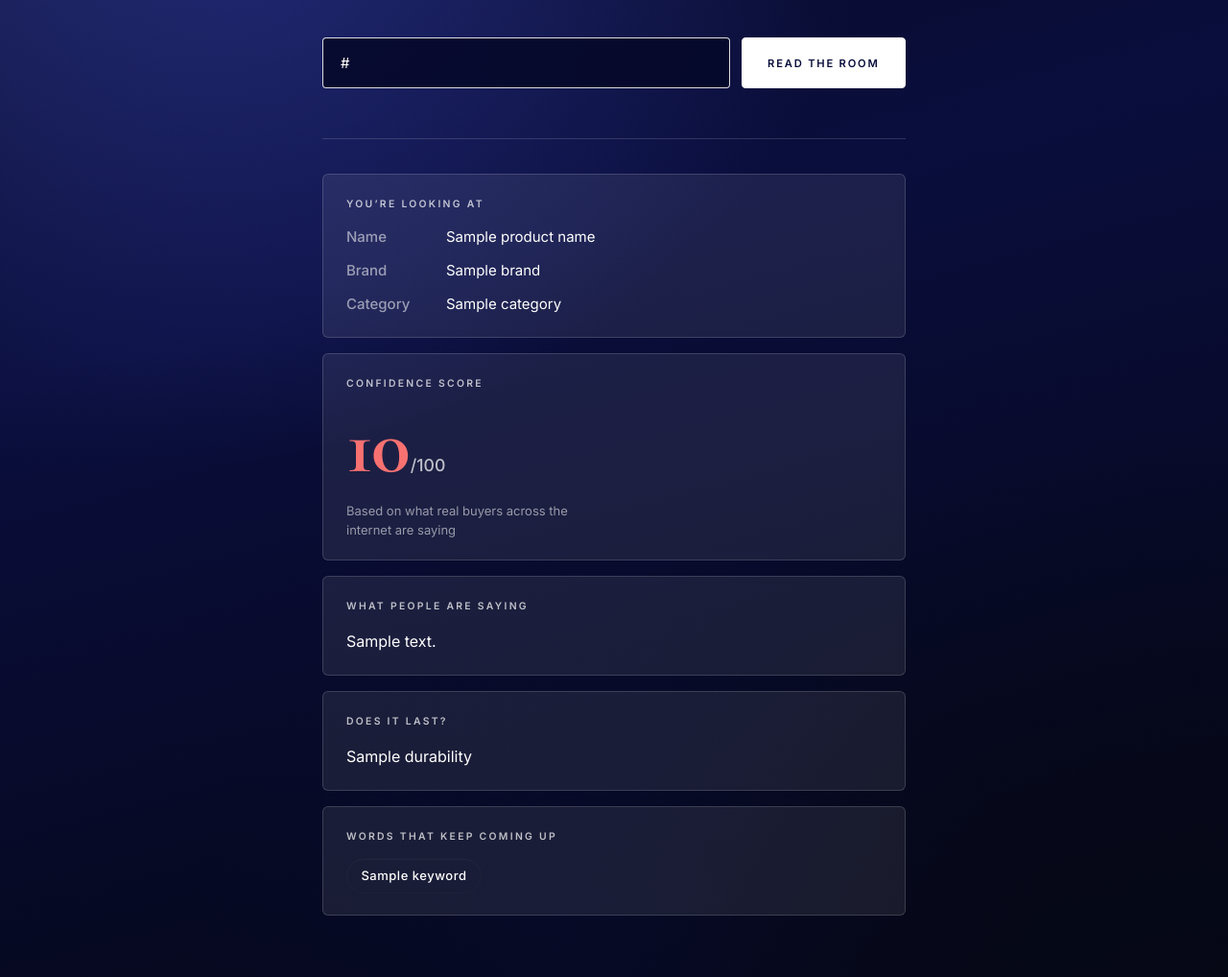
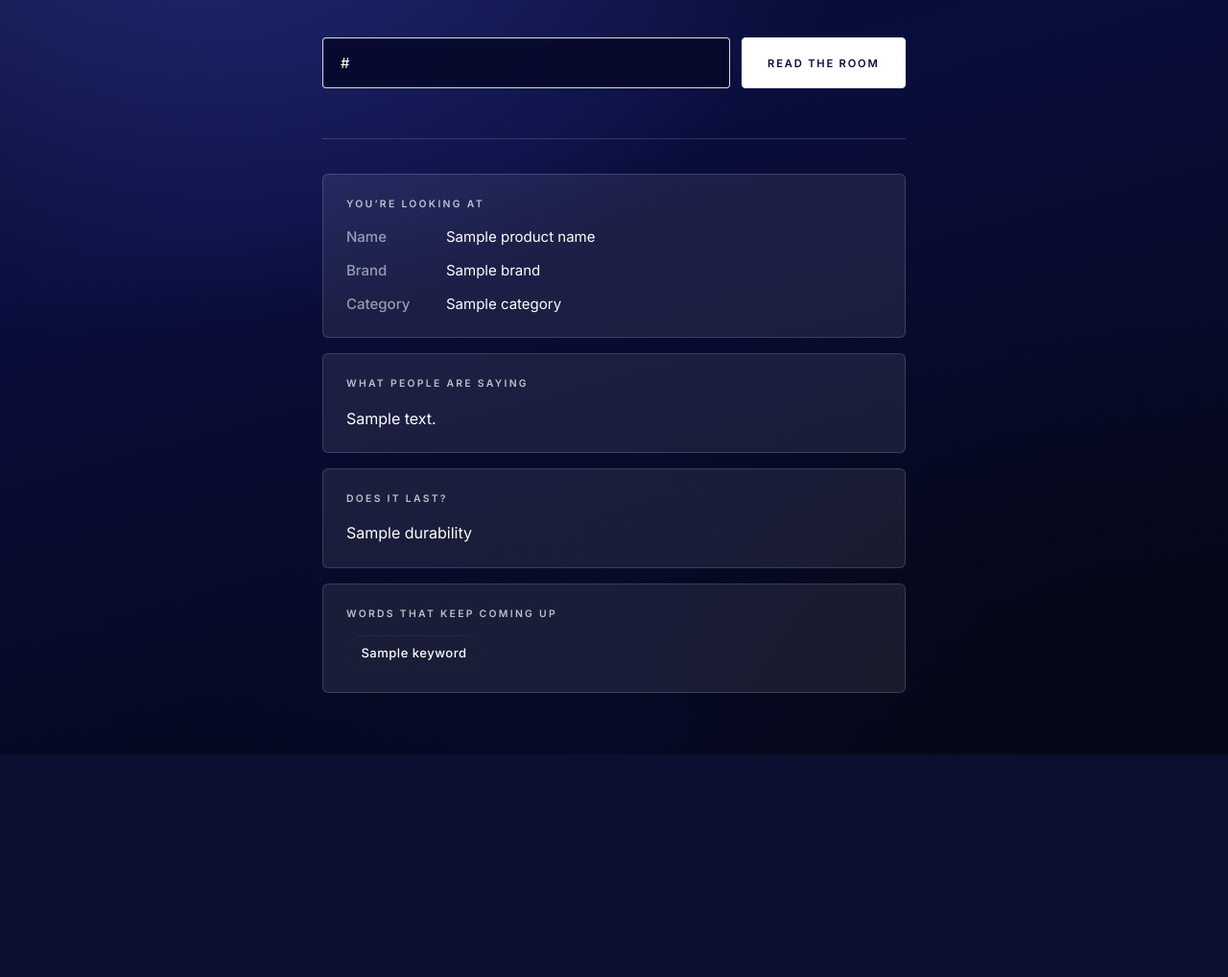
Before and after one commit to ezinne0/provenance, a Flask app: template templates/index.html in a window 1280 px wide. Shown: the part 296-1314 px from the top of the page at 96% size. After the commit the page ends 1082 px from the top, so only its background shows below. Run offline with Flask 3, Linux system fonts and the light colour scheme; the template is opened without the code that fills it: most values are stand-ins (such as "Sample title", 1, 10 or a date in 2020); some libraries are stand-ins or nearby versions.

Commit message:
got rid of confidence score; not impt

```diff
--- a/app.py
+++ b/app.py
@@ -55,7 +55,6 @@ def analyze():
         "summary": synth["summary"],
         "durability": synth["durability"],
         "keywords": synth["keywords"],
-        "trust_score": synth["trust_score"],
         "submitted_url": url,
     }
     return redirect(url_for("index"), code=303)
--- a/services.py
+++ b/services.py
@@ -137,7 +137,7 @@ def _normalize_keyword_list(raw: Any) -> list[str]:
 def synthesize(review_text: str, product_name: str, brand: str) -> dict[str, Any]:
     """
     Send aggregated review text to Claude and return a dict with ``summary``,
-    ``durability``, ``keywords`` (5 items), and ``trust_score`` (0–100).
+    ``durability``, and ``keywords`` (5 items).
     """
     api_key = (os.getenv("ANTHROPIC_API_KEY") or "").strip()
     if not api_key:
@@ -155,13 +155,12 @@ def synthesize(review_text: str, product_name: str, brand: str) -> dict[str, Any
     system = (
         "You synthesize shopper-relevant insights from aggregated web search snippets about a product. "
         "Respond with a single JSON object only — no markdown, no code fences, no explanation or text outside the JSON. "
-        "Exactly these four keys:\n"
+        "Exactly these three keys:\n"
         '- "summary": string, 2-3 sentences on overall sentiment from the review text.\n'
         '- "durability": string, 1-2 sentences on how the product holds up over time (wear, materials, construction).\n'
         '- "keywords": array of exactly 5 strings — concrete descriptor words people use (e.g. soft, creasing, bulky). '
         "No common stop words (the, and, very, good, bad as filler alone).\n"
-        '- "trust_score": integer from 0 to 100 reflecting how much signal is in the text (not a product guarantee).\n'
-        "If evidence is thin, say so in summary and use a lower trust_score."
+        "If evidence is thin, say so in summary."
     )
     user = (
         f"Product name: {pn}\n"
@@ -184,18 +183,10 @@ def synthesize(review_text: str, product_name: str, brand: str) -> dict[str, Any
 
     data = _parse_assistant_json(text)
 
-    ts = data.get("trust_score", 0)
-    try:
-        trust_int = int(ts)
-    except (TypeError, ValueError):
-        trust_int = 0
-    trust_int = max(0, min(100, trust_int))
-
     return {
         "summary": str(data.get("summary", "")).strip(),
         "durability": str(data.get("durability", "")).strip(),
         "keywords": _normalize_keyword_list(data.get("keywords")),
-        "trust_score": trust_int,
     }
 
 
--- a/static/style.css
+++ b/static/style.css
@@ -17,9 +17,6 @@
   --card-border: rgba(255, 255, 255, 0.15);
   --input-bg: rgba(5, 8, 40, 0.88);
   --btn-hover: #8b9fe8;
-  --trust-high: #5ee9a4;
-  --trust-mid: #f5d565;
-  --trust-low: #f87171;
 }
 
 body.is-loading {
@@ -286,50 +283,6 @@ body {
   color: var(--color-text);
 }
 
-/* —— Trust score —— */
-.trust-score {
-  margin: 0.15rem 0 0;
-  line-height: 1;
-}
-
-.trust-score__value {
-  font-family: var(--font-serif);
-  font-size: clamp(3.5rem, 14vw, 5.25rem);
-  font-weight: 700;
-  font-style: normal;
-  letter-spacing: -0.02em;
-}
-
-.trust-score__suffix {
-  font-family: var(--font-sans);
-  font-size: 1.1rem;
-  font-weight: 500;
-  color: var(--color-text-muted);
-  margin-left: 0.12em;
-}
-
-.trust-score--high .trust-score__value {
-  color: var(--trust-high);
-}
-
-.trust-score--mid .trust-score__value {
-  color: var(--trust-mid);
-}
-
-.trust-score--low .trust-score__value {
-  color: var(--trust-low);
-}
-
-.trust-score__hint {
-  margin: 1rem 0 0;
-  max-width: 32ch;
-  font-family: var(--font-sans);
-  font-size: 0.8125rem;
-  font-weight: 400;
-  line-height: 1.55;
-  color: var(--color-text-soft);
-}
-
 /* —— Prose —— */
 .prose {
   margin: 0;
--- a/templates/index.html
+++ b/templates/index.html
@@ -86,17 +86,6 @@
         </div>
 
         <div class="result-card">
-          <h2 class="section-label">Confidence score</h2>
-          <p
-            class="trust-score {% if trust_score > 70 %}trust-score--high{% elif trust_score >= 40 %}trust-score--mid{% else %}trust-score--low{% endif %}"
-          >
-            <span class="trust-score__value">{{ trust_score }}</span
-            ><span class="trust-score__suffix">/100</span>
-          </p>
-          <p class="trust-score__hint">Based on what real buyers across the internet are saying</p>
-        </div>
-
-        <div class="result-card">
           <h2 class="section-label">What people are saying</h2>
           <div class="prose">{{ summary }}</div>
         </div>
```
